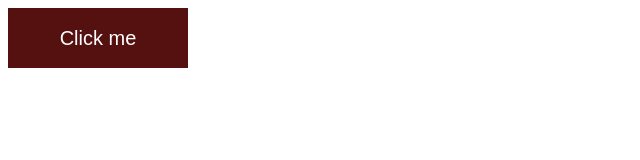
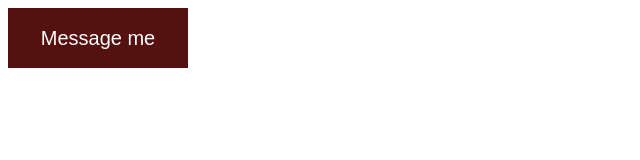
Before and after one commit to rohanboutelle01/rohanboutelle01.github.io, a plain HTML site: page index.html in a window 1280 px wide. Shown: the full height of the page, 0-640 px from the left. Drawn offline with Linux system fonts and the light colour scheme.

Commit message:
Update index.html

```diff
--- a/index.html
+++ b/index.html
@@ -1,5 +1,5 @@
 <!DOCTYPE html>
 <html>
     <link rel="stylesheet" href="styles.css">
-    <button class="second">Click me</button>
+    <button class="second">Message me</button>
 </html>
```
